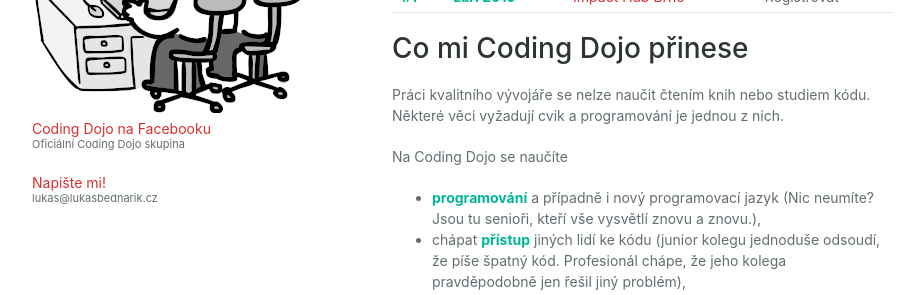
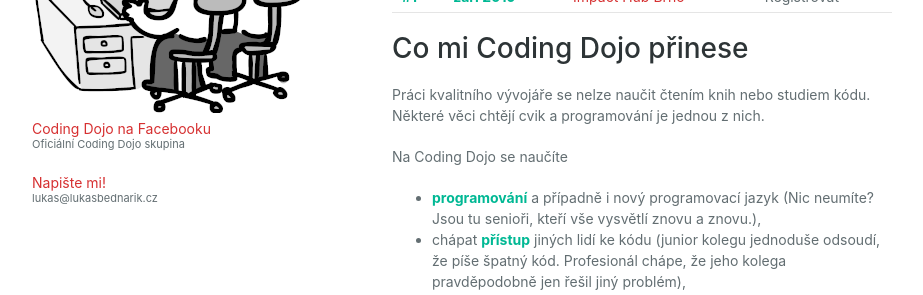
Before and after one commit to lukasbednarik/codingdojobrno.cz, a Jekyll site: the page built from index.md, in a window 1280 px wide and 900 px high. Shown: the part 222-517 px from the top of the window, without its empty margins (178-1101 px from the left). Built offline with Jekyll 4.4.1, drawn with Linux system fonts in a browser that asks for light colours; part of the change alters nothing that is shown.

```diff
--- a/_includes/head.html
+++ b/_includes/head.html
@@ -6,6 +6,11 @@
   <link rel="stylesheet" href="public/css/pygment_trac.css">
   <link rel="shortcut icon" type="image/png" href="public/favicon.png">
   <meta name="viewport" content="width=device-width">
+
+  <meta property='og:title' content='Coding Dojo Brno' />
+  <meta property='og:image' content='https://codingdojobrno.cz/assets/pair-programming-linkedin.png' />
+  <meta property='og:description' content='Některé věci chtějí cvik a programování je jednou z nich. Na Coding Dojo se chceme učit v týmu...' />
+  <meta property='og:url' content='https://codingdojobrno.cz' />
 
   <!-- Global site tag (gtag.js) - Google Analytics -->
   <script async src="https://www.googletagmanager.com/gtag/js?id=UA-104534530-6"></script>
--- a/index.md
+++ b/index.md
@@ -14,7 +14,7 @@ Cílem je Coding Dojo pořádat jednou až dvakrát měsíčně. Uvídíme, jak
 # Co mi Coding Dojo přinese
 
 Práci kvalitního vývojáře se nelze naučit čtením knih nebo studiem kódu.
-Některé věci vyžadují cvik a programování je jednou z nich.
+Některé věci chtějí cvik a programování je jednou z nich.
 
 Na Coding Dojo se naučíte
 - **programování** a případně i nový programovací jazyk (Nic neumíte? Jsou tu senioři, kteří vše vysvětlí
```
Also changed, not shown: assets/pair-programming-linkedin.png (added).
